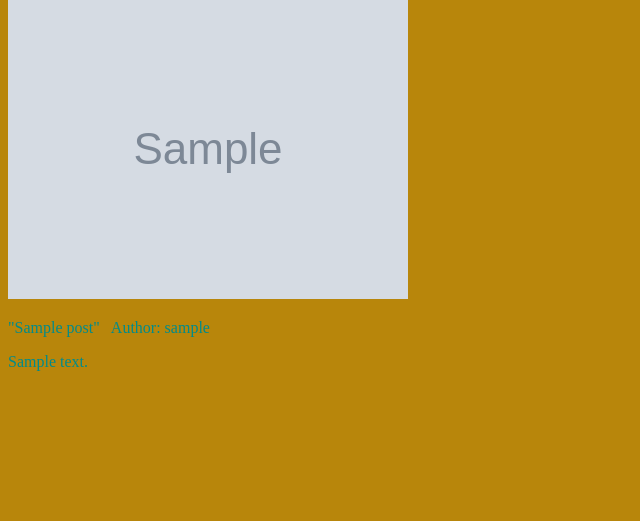
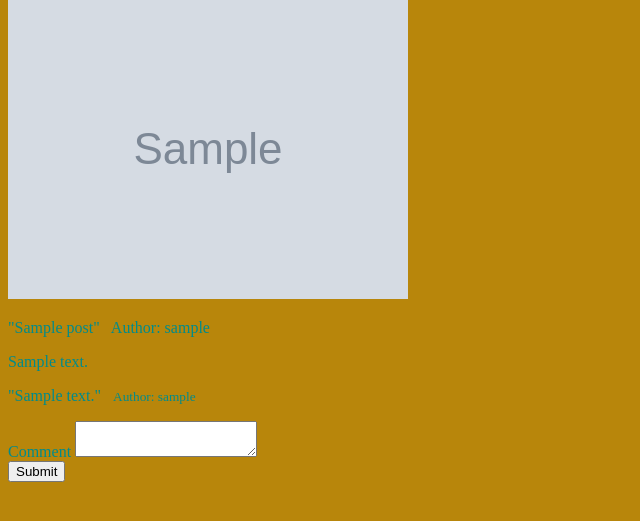
Before and after one commit to CurtisMills/TestRepo, a Python web app: template blog/templates/post.html in a window 1280 px wide. Shown: the part 27-548 px from the top of the page, without its empty margins (0-640 px from the left). Run offline with Jinja, Linux system fonts and the light colour scheme; the template is opened without the code that fills it: most values are stand-ins (such as "Sample title", 1, 10 or a date in 2020); grey boxes marked "Sample" are stand-in pictures; form fields are guessed from the names that the template uses.

Commit message:
Added comment form to the post

```diff
--- a/blog/templates/post.html
+++ b/blog/templates/post.html
@@ -3,4 +3,21 @@
 <img src="{{ url_for('static', filename='img/' + post.image_file) }}">
 <p>"{{ post.title }}" &nbsp; Author: {{ post.user.username }}</p>
 <p>{{ post.content }}</p>
+
+{% for comment in comments %}
+<p>"{{ comment.content }}" &nbsp <small>Author: {{ comment.user.username }}</small></p>
+{% endfor %}
+<form method="POST" action="{{ url_for('post_comment', post_id=post.id) }}">
+    {{ form.hidden_tag() }}
+    <div class="">
+        {{ form.comment.label }} {{ form.comment }}
+        {% for error in form.comment.errors %}
+        <span style="color: red;">[{{ error }}]</span>
+        {% endfor %}
+    </div>
+    <div class="">
+        {{ form.submit() }}
+    </div>
+</form>
+
 {% endblock content %}
```
